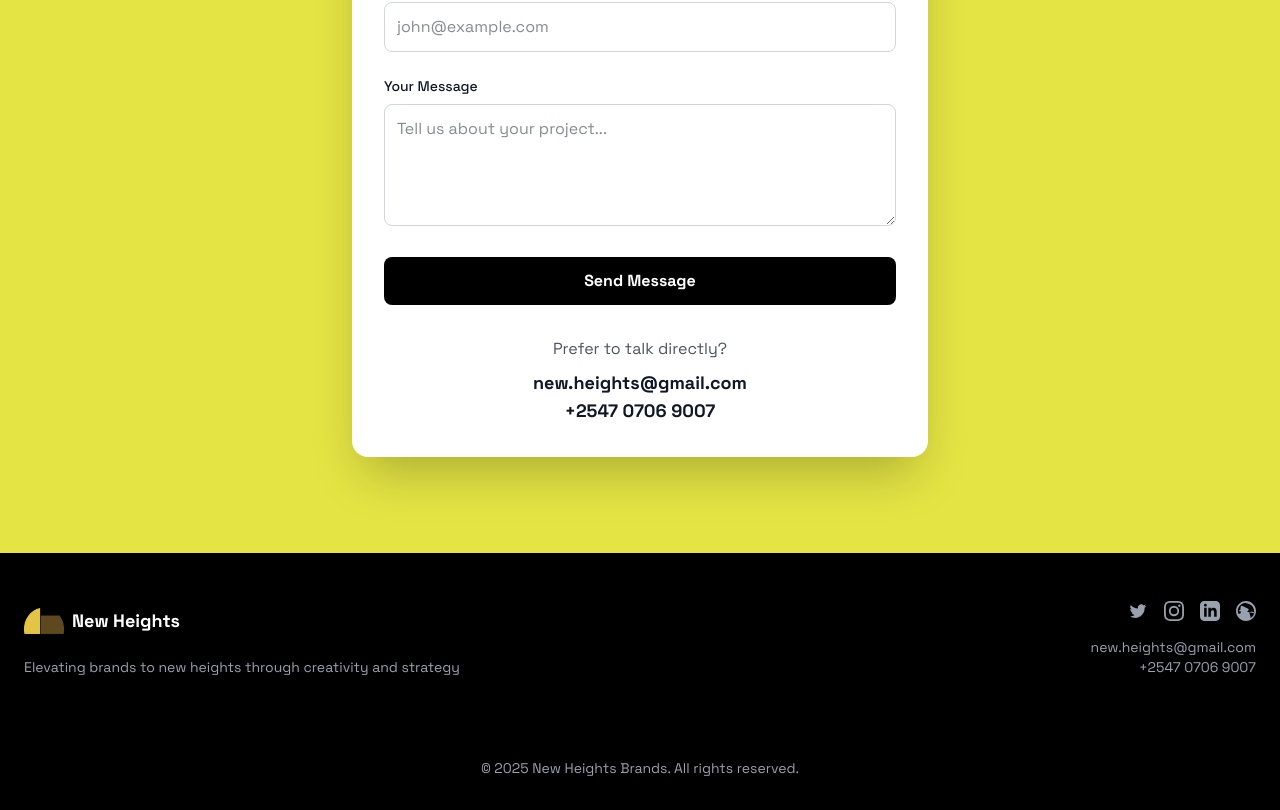
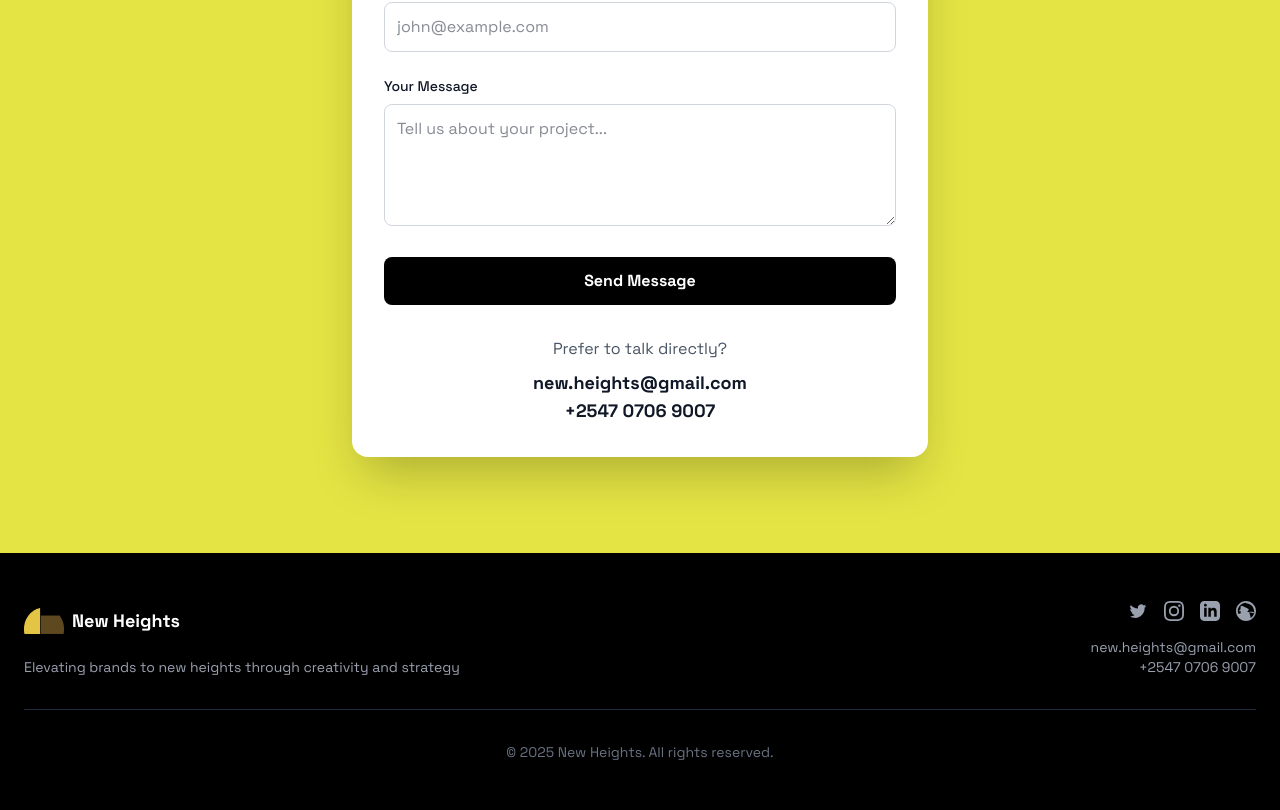
Before and after one commit to hezron-sketch/newheights, a Next.js app: page / in a window 1280 px wide. Shown: the part 4333-5143 px from the top of the page. Built offline with nearby package versions, Linux system fonts and the light colour scheme.

Commit message:
fixing mail

```diff
--- a/app/components/contact/page.tsx
+++ b/app/components/contact/page.tsx
@@ -908,12 +908,12 @@ export default function BrandPortfolioPage() {
           </div>
 
           {/* Copyright */}
-          {/* <div className="mt-8 pt-8 border-t border-gray-800 text-center">
+          <div className="mt-8 pt-8 border-t border-gray-800 text-center">
             <p className="text-gray-500 text-sm">
               &copy; {new Date().getFullYear()} New Heights. All rights
               reserved.
             </p>
-          </div> */}
+          </div>
         </div>
       </footer>
     </div>
--- a/app/page.tsx
+++ b/app/page.tsx
@@ -11,7 +11,7 @@ export default function App() {
     <>
 
       <Contact />
-      <Footer />
+
     </>
   );
 }
```
